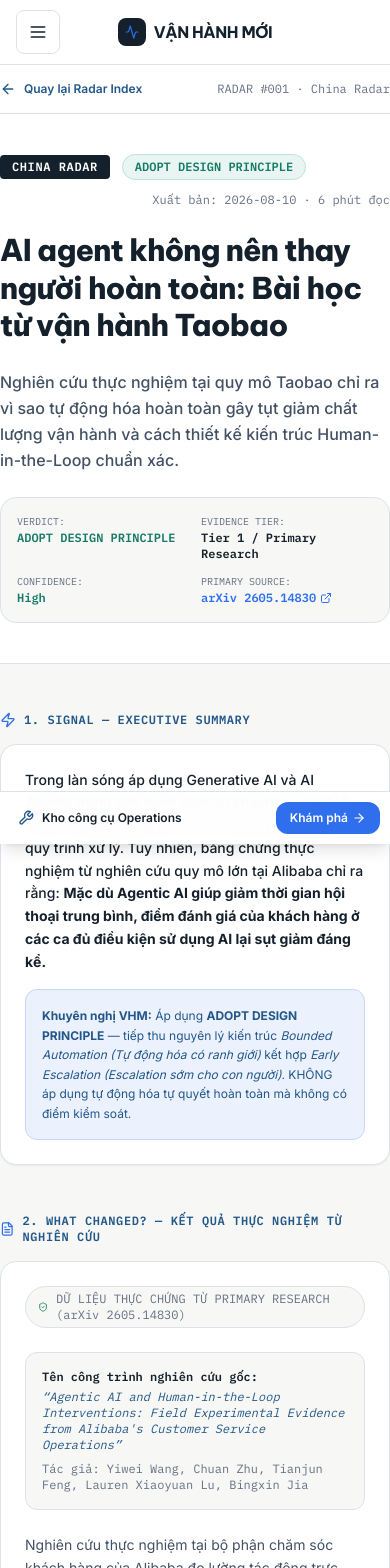
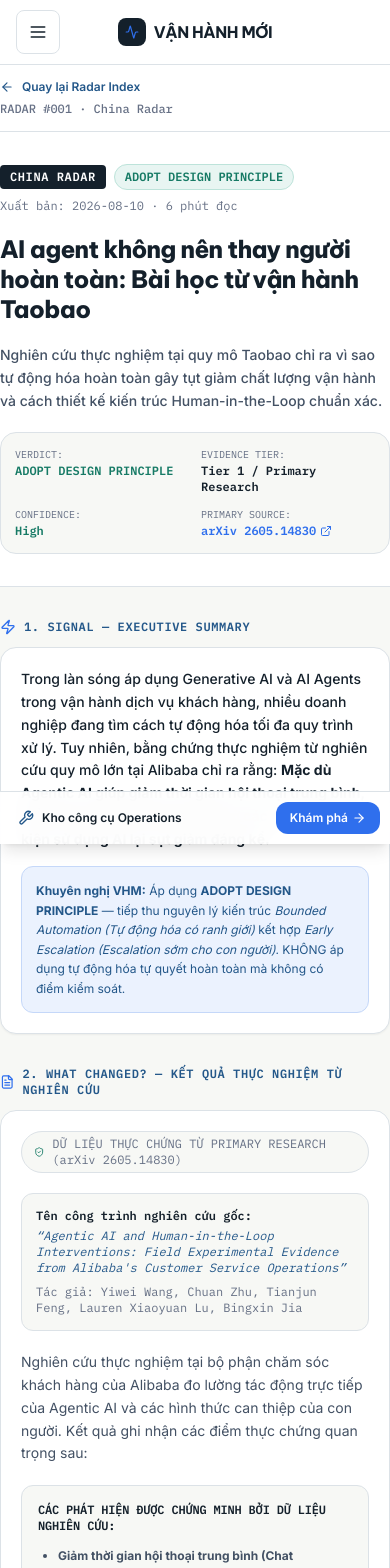
Before and after one commit to tuanbond93/vhm, a Next.js app: page /radar/ai-agent-human-in-the-loop-taobao in a window 390 px wide. Shown: the top 1568 px of the page. Built offline with nearby package versions, Linux system fonts and the light colour scheme.

Commit message:
style(radar): refine layout hierarchy for Radar #001 with max-w-5xl container, mobile meta header 2-row stacking, and bottom padding for sticky CTA

```diff
--- a/src/app/radar/ai-agent-human-in-the-loop-taobao/page.tsx
+++ b/src/app/radar/ai-agent-human-in-the-loop-taobao/page.tsx
@@ -7,7 +7,6 @@
   CheckCircle2,
   AlertTriangle,
   FileText,
-  UserCheck,
   Compass,
   Zap,
 } from 'lucide-react';
@@ -68,47 +67,50 @@
         }}
       />
 
-      {/* Navigation Breadcrumb */}
-      <div className="border-b border-[#DCE2E7] bg-white py-4">
-        <div className="container-custom flex items-center justify-between">
+      {/* Navigation Breadcrumb (Mobile Meta Header: 2 clean rows on mobile, 1 row on desktop) */}
+      <div className="border-b border-[#DCE2E7] bg-white py-3.5">
+        <div className="container-custom max-w-5xl flex flex-col sm:flex-row items-start sm:items-center justify-between gap-1.5 sm:gap-4">
           <Link
             href="/radar"
             className="inline-flex items-center gap-2 text-xs font-semibold text-[#235789] hover:text-[#2F6FED] transition-colors"
           >
-            <ArrowLeft className="w-4 h-4" />
+            <ArrowLeft className="w-3.5 h-3.5" />
             <span>Quay lại Radar Index</span>
           </Link>
-          <div className="font-mono text-xs text-[#667085]">
+          <div className="font-mono text-xs font-medium text-[#667085]">
             RADAR #001 · {item.type}
           </div>
         </div>
       </div>
 
-      {/* Article Header */}
-      <header className="border-b border-[#DCE2E7] bg-white py-10 sm:py-14">
-        <div className="container-custom max-w-4xl space-y-6">
-          <div className="flex flex-wrap items-center gap-3">
-            <span className="font-mono text-xs font-bold uppercase tracking-wider px-3 py-1 rounded bg-[#14202B] text-white">
+      {/* Article Header (Balanced Max Width Container) */}
+      <header className="border-b border-[#DCE2E7] bg-white py-8 sm:py-12">
+        <div className="container-custom max-w-5xl space-y-5">
+          {/* Responsive Badges */}
+          <div className="flex flex-wrap items-center gap-2 sm:gap-3">
+            <span className="font-mono text-xs font-bold uppercase tracking-wider px-2.5 py-1 rounded bg-[#14202B] text-white">
               {item.type}
             </span>
-            <span className="font-mono text-xs font-bold px-3 py-1 rounded-full bg-[#E8F5F2] text-[#167A65] border border-[#BDE3DA]">
+            <span className="font-mono text-xs font-bold px-2.5 py-1 rounded-full bg-[#E8F5F2] text-[#167A65] border border-[#BDE3DA]">
               {item.verdictLabel}
             </span>
-            <span className="text-xs font-mono text-[#667085] ml-auto">
+            <span className="text-xs font-mono text-[#667085] sm:ml-auto w-full sm:w-auto">
               Xuất bản: {item.publishedAt} · {item.readTime}
             </span>
           </div>
 
-          <h1 className="text-3xl sm:text-4xl lg:text-5xl font-extrabold text-[#14202B] tracking-tight leading-tight">
+          {/* Controlled H1 Title: Reduced ~15-20% on mobile for zero overflow/clipping */}
+          <h1 className="text-2xl sm:text-3xl lg:text-4xl font-extrabold text-[#14202B] tracking-tight leading-tight sm:leading-tight max-w-4xl">
             {item.title}
           </h1>
 
-          <p className="text-base sm:text-xl text-[#435164] leading-relaxed font-medium">
+          {/* Controlled Subtitle */}
+          <p className="text-sm sm:text-lg text-[#435164] leading-relaxed font-medium max-w-4xl">
             {item.subtitle}
           </p>
 
           {/* Decision Metadata Banner */}
-          <div className="grid grid-cols-2 sm:grid-cols-4 gap-3 bg-[#F7F8F5] p-4 rounded-2xl border border-[#DCE2E7] text-xs font-mono">
+          <div className="grid grid-cols-2 sm:grid-cols-4 gap-3 bg-[#F7F8F5] p-3.5 sm:p-4 rounded-2xl border border-[#DCE2E7] text-xs font-mono">
             <div>
               <span className="text-[#667085] block text-[10px] uppercase">VERDICT:</span>
               <span className="font-bold text-[#167A65]">{item.verdictLabel}</span>
@@ -137,38 +139,38 @@
         </div>
       </header>
 
-      {/* Main Body Content */}
-      <div className="container-custom max-w-4xl py-12 space-y-12">
+      {/* Main Body Content (With pb-28 for mobile sticky CTA clearance) */}
+      <div className="container-custom max-w-5xl py-8 sm:py-12 pb-28 md:pb-16 space-y-8 sm:space-y-12">
 
         {/* SECTION 1: SIGNAL */}
-        <section className="space-y-4">
+        <section className="space-y-3 sm:space-y-4">
           <div className="flex items-center gap-2 font-mono text-xs font-bold text-[#235789] uppercase tracking-wider">
             <Zap className="w-4 h-4 text-[#2F6FED]" />
             <span>1. SIGNAL — executive summary</span>
           </div>
-          <div className="p-6 bg-white border border-[#DCE2E7] rounded-2xl space-y-4 shadow-sm">
+          <div className="p-5 sm:p-6 bg-white border border-[#DCE2E7] rounded-2xl space-y-4 shadow-sm">
             <p className="text-sm sm:text-base text-[#14202B] leading-relaxed font-medium">
               Trong làn sóng áp dụng Generative AI và AI Agents trong vận hành dịch vụ khách hàng, nhiều doanh nghiệp đang tìm cách tự động hóa tối đa quy trình xử lý. Tuy nhiên, bằng chứng thực nghiệm từ nghiên cứu quy mô lớn tại Alibaba chỉ ra rằng: <strong>Mặc dù Agentic AI giúp giảm thời gian hội thoại trung bình, điểm đánh giá của khách hàng ở các ca đủ điều kiện sử dụng AI lại sụt giảm đáng kể.</strong>
             </p>
-            <div className="p-4 bg-[#EBF2FE] border border-[#C5D8F9] rounded-xl text-xs text-[#235789] leading-relaxed">
+            <div className="p-3.5 sm:p-4 bg-[#EBF2FE] border border-[#C5D8F9] rounded-xl text-xs text-[#235789] leading-relaxed">
               <strong>Khuyên nghị VHM:</strong> Áp dụng <strong>ADOPT DESIGN PRINCIPLE</strong> — tiếp thu nguyên lý kiến trúc <em>Bounded Automation (Tự động hóa có ranh giới)</em> kết hợp <em>Early Escalation (Escalation sớm cho con người)</em>. KHÔNG áp dụng tự động hóa tự quyết hoàn toàn mà không có điểm kiểm soát.
             </div>
           </div>
         </section>
 
         {/* SECTION 2: WHAT CHANGED? */}
-        <section className="space-y-4">
+        <section className="space-y-3 sm:space-y-4">
           <div className="flex items-center gap-2 font-mono text-xs font-bold text-[#235789] uppercase tracking-wider">
             <FileText className="w-4 h-4 text-[#2F6FED]" />
             <span>2. WHAT CHANGED? — kết quả thực nghiệm từ nghiên cứu</span>
           </div>
-          <div className="bg-white border border-[#DCE2E7] rounded-2xl p-6 sm:p-8 space-y-6">
+          <div className="bg-white border border-[#DCE2E7] rounded-2xl p-5 sm:p-8 space-y-5 sm:space-y-6">
             <div className="inline-flex items-center gap-2 px-3 py-1 rounded-full bg-[#F7F8F5] border border-[#DCE2E7] text-xs font-mono text-[#667085]">
               <ShieldCheck className="w-3.5 h-3.5 text-[#167A65]" />
               <span>DỮ LIỆU THỰC CHỨNG TỪ PRIMARY RESEARCH (arXiv 2605.14830)</span>
             </div>
 
-            <div className="p-4 bg-[#F7F8F5] border border-[#DCE2E7] rounded-xl text-xs space-y-1 font-mono">
+            <div className="p-3.5 sm:p-4 bg-[#F7F8F5] border border-[#DCE2E7] rounded-xl text-xs space-y-1 font-mono">
               <div className="font-bold text-[#14202B]">
                 Tên công trình nghiên cứu gốc:
               </div>
@@ -184,7 +186,7 @@
               Nghiên cứu thực nghiệm tại bộ phận chăm sóc khách hàng của Alibaba đo lường tác động trực tiếp của Agentic AI và các hình thức can thiệp của con người. Kết quả ghi nhận các điểm thực chứng quan trọng sau:
             </p>
 
-            <div className="space-y-3 bg-[#F7F8F5] p-5 rounded-xl border border-[#DCE2E7] text-xs sm:text-sm">
+            <div className="space-y-3 bg-[#F7F8F5] p-4 sm:p-5 rounded-xl border border-[#DCE2E7] text-xs sm:text-sm">
               <h4 className="font-bold text-[#14202B] uppercase font-mono text-xs">
                 Các phát hiện được chứng minh bởi dữ liệu nghiên cứu:
               </h4>
@@ -210,12 +212,12 @@
         </section>
 
         {/* SECTION 3: WHY OPERATIONS SHOULD CARE */}
-        <section className="space-y-4">
+        <section className="space-y-3 sm:space-y-4">
           <div className="flex items-center gap-2 font-mono text-xs font-bold text-[#235789] uppercase tracking-wider">
             <Compass className="w-4 h-4 text-[#2F6FED]" />
             <span>3. WHY OPERATIONS SHOULD CARE — suy luận vận hành vhm</span>
           </div>
-          <div className="bg-white border border-[#DCE2E7] rounded-2xl p-6 sm:p-8 space-y-6">
+          <div className="bg-white border border-[#DCE2E7] rounded-2xl p-5 sm:p-8 space-y-5 sm:space-y-6">
             <div className="inline-flex items-center gap-2 px-3 py-1 rounded-full bg-[#EBF2FE] border border-[#C5D8F9] text-xs font-mono text-[#235789]">
               <span>VHM OPERATOR INTERPRETATION / PHÂN TÍCH ĐIỀU HÀNH</span>
             </div>
@@ -224,29 +226,29 @@
               Từ các phát hiện thực chứng trên, Vận Hành Mới rút ra 4 góc nhìn điều hành cho các nhà quản lý vận hành:
             </p>
 
-            <div className="grid grid-cols-1 md:grid-cols-2 gap-4 text-xs sm:text-sm">
-              <div className="p-4 bg-[#F7F8F5] border border-[#DCE2E7] rounded-xl space-y-2">
+            <div className="grid grid-cols-1 md:grid-cols-2 gap-3.5 sm:gap-4 text-xs sm:text-sm">
+              <div className="p-3.5 sm:p-4 bg-[#F7F8F5] border border-[#DCE2E7] rounded-xl space-y-1.5">
                 <strong className="text-[#14202B] font-bold block">1. Tốc độ &#8800; Trải nghiệm thực tế</strong>
                 <p className="text-[#435164] leading-relaxed">
                   Rút ngắn thời gian chat bằng AI có thể tối ưu hiệu suất xử lý thô, nhưng nếu giảm điểm đánh giá hài lòng thì chi phí gián tiếp đối với thương hiệu vẫn rất lớn.
                 </p>
               </div>
 
-              <div className="p-4 bg-[#F7F8F5] border border-[#DCE2E7] rounded-xl space-y-2">
+              <div className="p-3.5 sm:p-4 bg-[#F7F8F5] border border-[#DCE2E7] rounded-xl space-y-1.5">
                 <strong className="text-[#14202B] font-bold block">2. Phân loại lỗi để thiết kế điểm can thiệp</strong>
                 <p className="text-[#435164] leading-relaxed">
                   Vì hiệu quả can thiệp của con người khác nhau theo từng dạng lỗi, quản lý cần phân loại sự cố để thiết kế luồng xử lý riêng thay vì áp dụng một quy trình chung.
                 </p>
               </div>
 
-              <div className="p-4 bg-[#F7F8F5] border border-[#DCE2E7] rounded-xl space-y-2">
+              <div className="p-3.5 sm:p-4 bg-[#F7F8F5] border border-[#DCE2E7] rounded-xl space-y-1.5">
                 <strong className="text-[#14202B] font-bold block">3. Can thiệp sớm giữ nhịp xử lý</strong>
                 <p className="text-[#435164] leading-relaxed">
                   Đưa con người vào ngay khi AI gặp dấu hiệu quá tải giúp giữ được ngữ cảnh và duy trì hiệu quả xử lý ở các bước tiếp theo.
                 </p>
               </div>
 
-              <div className="p-4 bg-[#F7F8F5] border border-[#DCE2E7] rounded-xl space-y-2">
+              <div className="p-3.5 sm:p-4 bg-[#F7F8F5] border border-[#DCE2E7] rounded-xl space-y-1.5">
                 <strong className="text-[#14202B] font-bold block">4. Escalation là workflow có cấu trúc</strong>
                 <p className="text-[#435164] leading-relaxed">
                   Chuyển giao giữa AI và Con người phải được chuẩn hóa với đầy đủ bằng chứng, không phải hành động đẩy trách nhiệm ngẫu nhiên.
@@ -260,12 +262,12 @@
         </section>
 
         {/* SECTION 4: PRACTICAL USE CASES */}
-        <section className="space-y-4">
+        <section className="space-y-3 sm:space-y-4">
           <div className="flex items-center gap-2 font-mono text-xs font-bold text-[#235789] uppercase tracking-wider">
             <CheckCircle2 className="w-4 h-4 text-[#167A65]" />
             <span>4. PRACTICAL USE CASES — ứng dụng thực tế trong vận hành</span>
           </div>
-          <div className="bg-white border border-[#DCE2E7] rounded-2xl p-6 sm:p-8 space-y-4">
+          <div className="bg-white border border-[#DCE2E7] rounded-2xl p-5 sm:p-8 space-y-4">
             <p className="text-sm text-[#435164] leading-relaxed">
               Các kịch bản ứng dụng kiến trúc Bounded AI + Early Escalation trong môi trường vận hành thực tế:
             </p>
@@ -296,32 +298,32 @@
         </section>
 
         {/* SECTION 5: VIETNAM APPLICABILITY */}
-        <section className="space-y-4">
+        <section className="space-y-3 sm:space-y-4">
           <div className="flex items-center gap-2 font-mono text-xs font-bold text-[#235789] uppercase tracking-wider">
             <Compass className="w-4 h-4 text-[#235789]" />
             <span>5. VIETNAM APPLICABILITY — bối cảnh vận hành việt nam</span>
           </div>
-          <div className="bg-white border border-[#DCE2E7] rounded-2xl p-6 sm:p-8 space-y-4">
+          <div className="bg-white border border-[#DCE2E7] rounded-2xl p-5 sm:p-8 space-y-4">
             <p className="text-sm text-[#435164] leading-relaxed">
               Các lưu ý khi tham chiếu kết quả nghiên cứu vào thực tế vận hành tại Việt Nam:
             </p>
 
-            <div className="grid grid-cols-1 md:grid-cols-3 gap-4 text-xs">
-              <div className="p-4 bg-[#F7F8F5] border border-[#DCE2E7] rounded-xl space-y-2">
+            <div className="grid grid-cols-1 md:grid-cols-3 gap-3.5 sm:gap-4 text-xs">
+              <div className="p-3.5 sm:p-4 bg-[#F7F8F5] border border-[#DCE2E7] rounded-xl space-y-1.5">
                 <strong className="text-[#14202B] font-bold block">Chất lượng dữ liệu đầu vào</strong>
                 <p className="text-[#435164]">
                   Dữ liệu vận hành tại nhiều doanh nghiệp Việt Nam còn phân tán. AI cần dữ liệu được chuẩn hóa trước khi áp dụng tự động hóa.
                 </p>
               </div>
 
-              <div className="p-4 bg-[#F7F8F5] border border-[#DCE2E7] rounded-xl space-y-2">
+              <div className="p-3.5 sm:p-4 bg-[#F7F8F5] border border-[#DCE2E7] rounded-xl space-y-1.5">
                 <strong className="text-[#14202B] font-bold block">Chuẩn hóa SOP trước khi tự động hóa</strong>
                 <p className="text-[#435164]">
                   Cần làm rõ ranh giới trách nhiệm và quy trình phối hợp giữa các bộ phận trước khi cài đặt luật cho AI.
                 </p>
               </div>
 
-              <div className="p-4 bg-[#F7F8F5] border border-[#DCE2E7] rounded-xl space-y-2">
+              <div className="p-3.5 sm:p-4 bg-[#F7F8F5] border border-[#DCE2E7] rounded-xl space-y-1.5">
                 <strong className="text-[#14202B] font-bold block">Thanh tra & Giám sát hiện trường</strong>
                 <p className="text-[#435164]">
                   Quản lý vận hành cần bộ công cụ theo dõi (Control Tower) để nắm rõ các ca AI chuyển giao và duy trì chất lượng dịch vụ.
@@ -332,12 +334,12 @@
         </section>
 
         {/* SECTION 6: RISKS / LIMITATIONS */}
-        <section className="space-y-4">
+        <section className="space-y-3 sm:space-y-4">
           <div className="flex items-center gap-2 font-mono text-xs font-bold text-[#B5473C] uppercase tracking-wider">
             <AlertTriangle className="w-4 h-4 text-[#B5473C]" />
             <span>6. RISKS & LIMITATIONS — rủi ro & giới hạn</span>
           </div>
-          <div className="bg-[#FDF2F2] border border-[#F8D7D7] rounded-2xl p-6 sm:p-8 space-y-4">
+          <div className="bg-[#FDF2F2] border border-[#F8D7D7] rounded-2xl p-5 sm:p-8 space-y-4">
             <h4 className="font-bold text-sm text-[#B5473C] uppercase font-mono">
               Cảnh báo rủi ro vận hành:
             </h4>
@@ -356,12 +358,12 @@
         </section>
 
         {/* SECTION 7: EVIDENCE */}
-        <section className="space-y-4">
+        <section className="space-y-3 sm:space-y-4">
           <div className="flex items-center gap-2 font-mono text-xs font-bold text-[#235789] uppercase tracking-wider">
             <FileText className="w-4 h-4 text-[#2F6FED]" />
             <span>7. EVIDENCE — nguồn bằng chứng gốc</span>
           </div>
-          <div className="bg-white border border-[#DCE2E7] rounded-2xl p-6 sm:p-8 space-y-4">
+          <div className="bg-white border border-[#DCE2E7] rounded-2xl p-5 sm:p-8 space-y-4">
             <div className="flex flex-col sm:flex-row sm:items-center justify-between gap-4 p-4 bg-[#F7F8F5] border border-[#DCE2E7] rounded-xl">
               <div className="space-y-1">
                 <span className="text-[10px] font-mono font-bold text-[#167A65] bg-[#E8F5F2] px-2 py-0.5 rounded border border-[#BDE3DA] uppercase">
@@ -391,12 +393,12 @@
         </section>
 
         {/* SECTION 8: VHM VERDICT */}
-        <section className="space-y-4">
+        <section className="space-y-3 sm:space-y-4">
           <div className="flex items-center gap-2 font-mono text-xs font-bold text-[#167A65] uppercase tracking-wider">
             <ShieldCheck className="w-4 h-4 text-[#167A65]" />
             <span>8. VHM VERDICT — kết luận điều hành</span>
           </div>
-          <div className="bg-[#E8F5F2] border border-[#BDE3DA] rounded-2xl p-6 sm:p-8 space-y-4">
+          <div className="bg-[#E8F5F2] border border-[#BDE3DA] rounded-2xl p-5 sm:p-8 space-y-4">
             <div className="flex items-center gap-3">
               <span className="font-mono text-sm sm:text-base font-extrabold px-4 py-1.5 rounded-full bg-[#167A65] text-white">
                 ADOPT DESIGN PRINCIPLE
@@ -414,8 +416,8 @@
         </section>
 
         {/* Bottom CTA / Toolkit Registration */}
-        <section className="pt-8 border-t border-[#DCE2E7]">
-          <div className="bg-white border border-[#DCE2E7] rounded-3xl p-6 sm:p-8 space-y-6 text-center">
+        <section className="pt-6 sm:pt-8 border-t border-[#DCE2E7]">
+          <div className="bg-white border border-[#DCE2E7] rounded-3xl p-5 sm:p-8 space-y-5 sm:space-y-6 text-center">
             <h3 className="text-xl sm:text-2xl font-bold text-[#14202B]">
               Ứng dụng AI chuẩn hóa vận hành ngay hôm nay
             </h3>
```
Also changed, not shown: assets/lead-store/leads-dev-only.json (+8 -8 lines).
